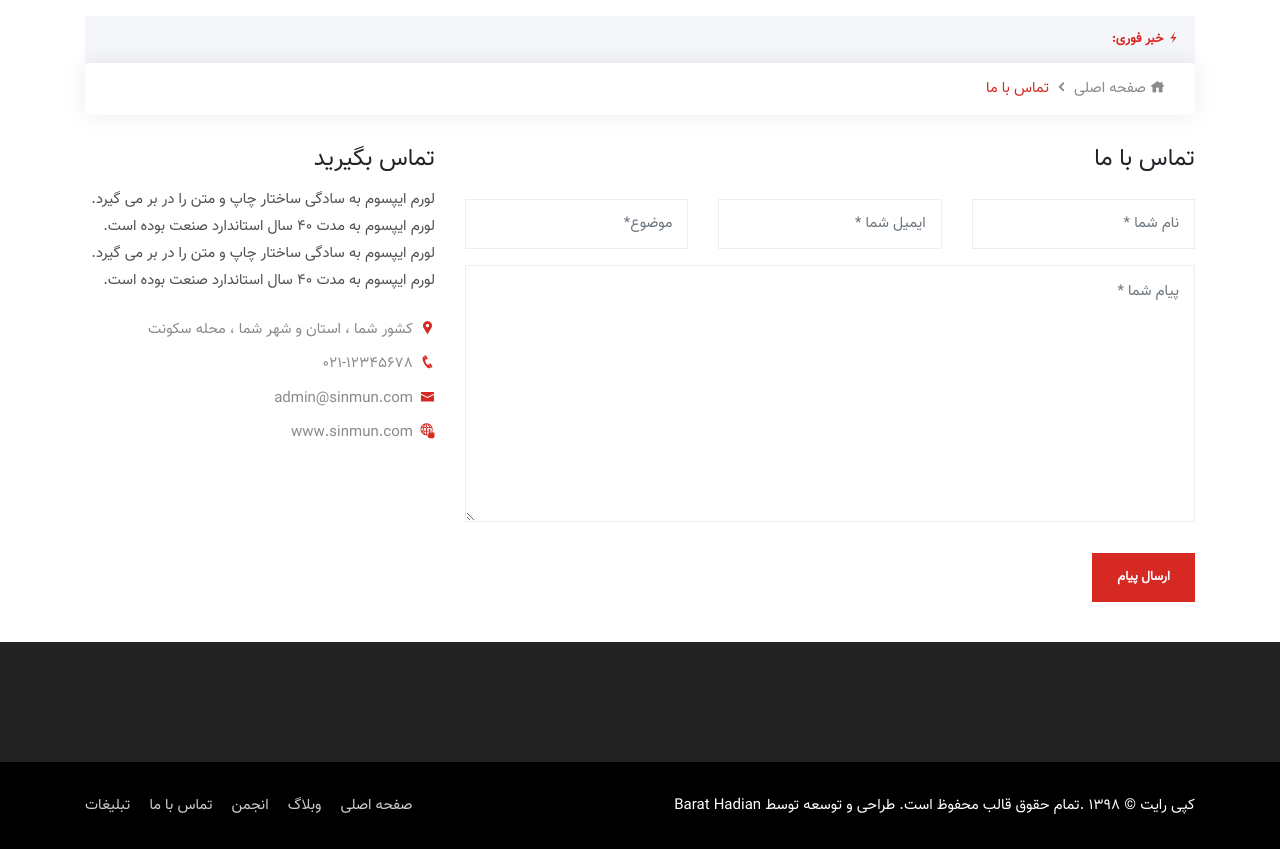
After one commit to MSA2001/News-Blog, a Django app: template Blog/templates/Blog/contact.html in a window 1280 px wide. The commit adds this page. Shown: the part 334-1183 px from the top of the page. Run offline with Django 3.2, Linux system fonts and the light colour scheme; the template is opened without the code that fills it, so the values that code supplies are empty; some libraries are stand-ins or nearby versions; some web fonts are replaced.

Commit message:
contact us templates

```diff
--- /dev/null
+++ b/Blog/templates/Blog/contact.html
@@ -0,0 +1,248 @@
+{% load static %}
+<!doctype html>
+<html lang="fa">
+
+<head>
+        <!-- Required meta tags -->
+        <meta charset="utf-8">
+        <meta name="viewport" content="width=device-width, initial-scale=1, shrink-to-fit=no">
+        <meta name="keywords" content="HTML5,CSS3,HTML,Template,multi-page,Sinmun - News and Magazine HTML Template" >
+        <meta name="description" content="Sinmun - News and Magazine HTML Template">
+        <meta name="author" content="Barat Hadian">
+
+        <!-- Bootstrap Min CSS -->
+        <link rel="stylesheet" href="{% static 'assets/css/bootstrap.min.css' %}">
+        <!-- Animate Min CSS -->
+        <link rel="stylesheet" href="{% static 'assets/css/animate.min.css' %}">
+        <!-- IcoFont Min CSS -->
+        <link rel="stylesheet" href="{% static 'assets/css/icofont.min.css' %}">
+        <!-- MeanMenu CSS -->
+        <link rel="stylesheet" href="{% static 'assets/css/meanmenu.css' %}">
+        <!-- Owl Carousel Min CSS -->
+        <link rel="stylesheet" href="{% static 'assets/css/owl.carousel.min.css' %}">
+        <!-- Magnific Popup Min CSS -->
+        <link rel="stylesheet" href="{% static 'assets/css/magnific-popup.min.css' %}">
+        <!-- Style CSS -->
+        <link rel="stylesheet" href="{% static 'assets/css/style.css' %}">
+        <!-- RTL CSS -->
+        <link rel="stylesheet" href="{% static 'assets/css/rtl.css' %}">
+        <!-- Responsive CSS -->
+        <link rel="stylesheet" href="{% static 'assets/css/responsive.css' %}">
+
+        <title>Sinmun - قالب HTML سینون , پوسته چندمنظوره سایت اخبار و مجله خبری</title>
+
+        <link rel="icon" type="image/png" href="{% static 'assets/img/favicon.png"' %}>
+    </head>
+
+    <body>
+
+        <!-- Start Header Area -->
+        <header class="header-area">
+            <!-- Start Top Header -->
+
+
+            <!-- Start Navbar Area -->
+            <div class="navbar-area">
+                <div class="sinmun-mobile-nav">
+                    <div class="logo">
+                        <a href="{% url 'blog:home' %}"><img src="{% static 'assets/img/logo.png' %}" alt="logo"></a>
+                    </div>
+                </div>
+
+                <div class="sinmun-nav">
+                    <div class="container">
+                        <nav class="navbar navbar-expand-md navbar-light">
+                            <a class="navbar-brand" href="{% url 'blog:home' %}"><img src="{% static 'assets/img/logo.png' %}" alt="logo"></a>
+
+                            <div class="collapse navbar-collapse mean-menu" id="navbarSupportedContent">
+                                <ul class="navbar-nav">
+                                    <li class="nav-item"><a href="{% url 'blog:home' %}" class="nav-link">صفحه اصلی</a>
+
+                                    </li>
+
+                                    <li class="nav-item"><a href="{% url 'blog:cat_lifestyle' %}" class="nav-link">سبک زندگی</a></li>
+
+                                    <li class="nav-item"><a href="{% url 'blog:cat_tech' %}" class="nav-link">فناوری</a></li>
+
+
+                                    <li class="nav-item"><a href="{% url 'blog:cat_travel' %}" class="nav-link">مسافرت</a></li>
+
+                                    <li class="nav-item"><a href="{% url 'blog:contact' %}" class="nav-link active">تماس با ما</a>
+
+                                    </li>
+                                </ul>
+
+                                <div class="others-options">
+                                    <ul>
+                                        <li><a href="login.html"><i class="icofont-user-alt-5"></i></a></li>
+                                        <li class="header-search">
+                                            <div class="nav-search">
+                                                <div class="nav-search-button">
+                                                    <i class="icofont-ui-search"></i>
+                                                </div>
+
+                                                <form>
+                                                    <span class="nav-search-close-button" tabindex="0">✕</span>
+                                                    <div class="nav-search-inner">
+                                                        <input type="text" name="search" placeholder="جستجو کنید ....">
+                                                    </div>
+                                                </form>
+                                            </div>
+                                        </li>
+                                    </ul>
+                                </div>
+                            </div>
+                        </nav>
+                    </div>
+                </div>
+            </div>
+            <!-- End Navbar Area -->
+
+            <!-- Start Breaking News -->
+            <div class="breaking-news">
+                <div class="container">
+                    <div class="breaking-news-content clearfix">
+                        <h6 class="breaking-title"><i class="icofont-flash"></i> خبر فوری:</h6>
+
+                        <div class="breaking-news-slides owl-carousel owl-theme">
+                            <div class="single-breaking-news">
+                                <p><a href="#">کریستین اندلر در کنار متوقف کردن اهداف ، درهای خود را به روی سایر زنان باز می کند.</a></p>
+                            </div>
+
+                            <div class="single-breaking-news">
+                                <p><a href="#">خالص فلیکس به ترتیب با یک مربی شخصی یکپارچه از سرماخوردگی خارج می شود.</a></p>
+                            </div>
+
+                            <div class="single-breaking-news">
+                                <p><a href="#">کریستین اندلر در کنار متوقف کردن اهداف ، درهای خود را به روی سایر زنان باز می کند</a></p>
+                            </div>
+                        </div>
+                    </div>
+                </div>
+            </div>
+            <!-- End Breaking News -->
+        </header>
+        <!-- End Header Area -->
+
+        <!-- Start Contact Us Area -->
+        <section class="contact-area pb-40">
+            <div class="container">
+                <ul class="breadcrumb">
+                    <li><a href="{% url 'blog:home' %}"><i class="icofont-home"></i> صفحه اصلی</a></li>
+                    <li><i class="icofont-rounded-left"></i></li>
+                    <li>تماس با ما</li>
+                </ul>
+
+                <div class="row">
+                    <div class="col-lg-8 col-md-12">
+                        <div class="contact-form">
+                            <h3>تماس با ما</h3>
+
+                            <form id="contactForm">
+                                <div class="row">
+                                    <div class="col-lg-4">
+                                        <div class="form-group">
+                                            <input type="text" name="name" class="form-control" id="name" placeholder="نام شما *" required data-error="نام خود را وارد کنید">
+                                            <div class="help-block with-errors"></div>
+                                        </div>
+                                    </div>
+
+                                    <div class="col-lg-4">
+                                        <div class="form-group">
+                                            <input type="email" class="form-control" name="email" id="email" placeholder="ایمیل شما *" required data-error="ایمیل خود را وارد کنید">
+                                            <div class="help-block with-errors"></div>
+                                        </div>
+                                    </div>
+
+                                    <div class="col-lg-4">
+                                        <div class="form-group">
+                                            <input type="text" class="form-control" name="msg_subject" id="msg_subject" required data-error="موضوع خود را بنویسید" placeholder="موضوع*">
+                                            <div class="help-block with-errors"></div>
+                                        </div>
+                                    </div>
+
+                                    <div class="col-lg-12">
+                                        <div class="form-group">
+                                            <textarea placeholder="پیام شما *" name="message" id="message" class="form-control" cols="30" rows="10" required data-error="پیام خود را بنویسید"></textarea>
+                                            <div class="help-block with-errors"></div>
+                                        </div>
+                                    </div>
+
+                                    <div class="col-lg-12">
+                                        <button type="submit" class="btn btn-primary">ارسال پیام</button>
+                                        <div id="msgSubmit" class="h3 text-center hidden"></div>
+                                        <div class="clearfix"></div>
+                                    </div>
+                                </div>
+                            </form>
+                        </div>
+                    </div>
+
+                    <div class="col-lg-4 col-md-12">
+                        <div class="contact-info">
+                            <h3>تماس بگیرید</h3>
+                            <p>لورم ایپسوم به سادگی ساختار چاپ و متن را در بر می گیرد. لورم ایپسوم به مدت 40 سال استاندارد صنعت بوده است. لورم ایپسوم به سادگی ساختار چاپ و متن را در بر می گیرد. لورم ایپسوم به مدت 40 سال استاندارد صنعت بوده است.</p>
+                            <ul>
+                                <li><i class="icofont-google-map"></i>  کشور شما ، استان و شهر شما ، محله سکونت</li>
+                                <li><i class="icofont-phone"></i> <a href="#">021-12345678</a></li>
+                                <li><i class="icofont-envelope"></i> <a href="#">admin@sinmun.com</a></li>
+                                <li><i class="icofont-ui-browser"></i> <a href="#">www.sinmun.com</a></li>
+                            </ul>
+                        </div>
+                    </div>
+                </div>
+            </div>
+        </section>
+        <!-- End Contact Us Area -->
+
+        <!-- Start Footer Area -->
+        <footer class="footer-area">
+            <div class="copyright-area">
+                <div class="container">
+                    <div class="row align-items-center">
+                        <div class="col-lg-6 col-md-12">
+                            <p>کپی رایت © 1398 .تمام حقوق قالب محفوظ است. طراحی و توسعه توسط <a href="https://www.rtl-theme.com/author/barat/?aff=barat" target="_blank">Barat Hadian</a></p>
+                        </div>
+
+                        <div class="col-lg-6 col-md-12">
+                            <ul class="footer-nav">
+                                <li><a href="{% url 'blog:home' %}">صفحه اصلی</a></li>
+                                <li><a href="#">وبلاگ</a></li>
+                                <li><a href="#">انجمن</a></li>
+                                <li><a href="{% url 'blog:contact' %}">تماس با ما</a></li>
+                                <li><a href="#">تبلیغات</a></li>
+                            </ul>
+                        </div>
+                    </div>
+                </div>
+            </div>
+        </footer>
+        <!-- End Footer Area -->
+
+        <div class="go-top"><i class="icofont-swoosh-up"></i></div>
+
+        <!-- Jquery Min JS -->
+        <script src="{% static 'assets/js/jquery.min.js' %}"></script>
+        <!-- Popper Min JS -->
+        <script src="{% static 'assets/js/popper.min.js' %}"></script>
+        <!-- Bootstrap Min JS -->
+        <script src="{% static 'assets/js/bootstrap.min.js' %}"></script>
+        <!-- MeanMenu JS -->
+        <script src="{% static 'assets/js/jquery.meanmenu.js' %}"></script>
+        <!-- MixItUp Min JS -->
+        <script src="{% static 'assets/js/mixitup.min.js' %}"></script>
+        <!-- Owl Carousel Min JS -->
+        <script src="{% static 'assets/js/owl.carousel.min.js' %}"></script>
+        <!-- Magnific Popup Min JS -->
+        <script src="{% static 'assets/js/jquery.magnific-popup.min.js' %}"></script>
+        <!-- Form Validator Min JS -->
+        <script src="{% static 'assets/js/form-validator.min.js' %}"></script>
+        <!-- Contact Form Script JS -->
+        <script src="{% static 'assets/js/contact-form-script.js' %}"></script>
+        <!-- ajaxChimp Min JS -->
+        <script src="{% static 'assets/js/jquery.ajaxchimp.min.js' %}"></script>
+        <!-- Main JS -->
+        <script src="{% static 'assets/js/main.js' %}"></script>
+    </body>
+
+</html>
--- a/Blog/templates/Blog/index-7.html
+++ b/Blog/templates/Blog/index-7.html
@@ -62,13 +62,13 @@
 
                                     <li class="nav-item"><a href="{% url 'blog:cat_travel' %}" class="nav-link">مسافرت</a></li>
 
-                                    <li class="nav-item"><a href="#" class="nav-link">تماس با ما</a>
+                                    <li class="nav-item"><a href="{% url 'blog:contact' %}" class="nav-link">تماس با ما</a>
                                     </li>
                                 </ul>
 
                                 <div class="others-options">
                                     <ul>
-                                        <li><a href="login.html"><i class="icofont-user-alt-5"></i></a></li>
+                                        <li><a href="login.html"> ورود/ثبت نام <i class="icofont-user-alt-5"></i></a></li>
                                         <li class="header-search">
                                             <div class="nav-search">
                                                 <div class="nav-search-button">
--- a/Blog/templates/Blog/lifestyle.html
+++ b/Blog/templates/Blog/lifestyle.html
@@ -65,7 +65,7 @@
 
                                     <li class="nav-item"><a href="{% url 'blog:cat_travel' %}" class="nav-link">مسافرت</a></li>
 
-                                    <li class="nav-item"><a href="#" class="nav-link ">تماس با ما</a>
+                                    <li class="nav-item"><a href="{% url 'blog:contact' %}" class="nav-link ">تماس با ما</a>
                                     </li>
                                 </ul>
 
--- a/Blog/templates/Blog/tech.html
+++ b/Blog/templates/Blog/tech.html
@@ -64,7 +64,7 @@
 
                                     <li class="nav-item"><a href="{% url 'blog:cat_travel' %}" class="nav-link">مسافرت</a></li>
 
-                                    <li class="nav-item"><a href="#" class="nav-link">تماس با ما</a>
+                                    <li class="nav-item"><a href="{% url 'blog:contact' %}" class="nav-link">تماس با ما</a>
                                     </li>
                                 </ul>
 
--- a/Blog/templates/Blog/travel.html
+++ b/Blog/templates/Blog/travel.html
@@ -64,7 +64,7 @@
 
                                     <li class="nav-item"><a href="{% url 'blog:cat_travel' %}" class="nav-link active">مسافرت</a></li>
 
-                                    <li class="nav-item"><a href="#" >تماس با ما</a>
+                                    <li class="nav-item"><a href="{% url 'blog:contact' %}" >تماس با ما</a>
                                     </li>
                                 </ul>
 
--- a/Blog/urls.py
+++ b/Blog/urls.py
@@ -7,5 +7,6 @@ urlpatterns = [
     path('', views.home, name='home'),
     path('lifestyle/', views.cat_lifestyle, name='cat_lifestyle'),
     path('technology/', views.cat_tech, name='cat_tech'),
-    path('travel/', views.cat_travel, name='cat_travel')
+    path('travel/', views.cat_travel, name='cat_travel'),
+    path('contact/', views.contact, name='contact')
 ]
--- a/Blog/views.py
+++ b/Blog/views.py
@@ -17,3 +17,6 @@ def cat_tech(request):
 
 def cat_travel(request):
     return render(request, 'Blog/travel.html')
+
+def contact(request):
+    return render(request, 'Blog/contact.html')
```
